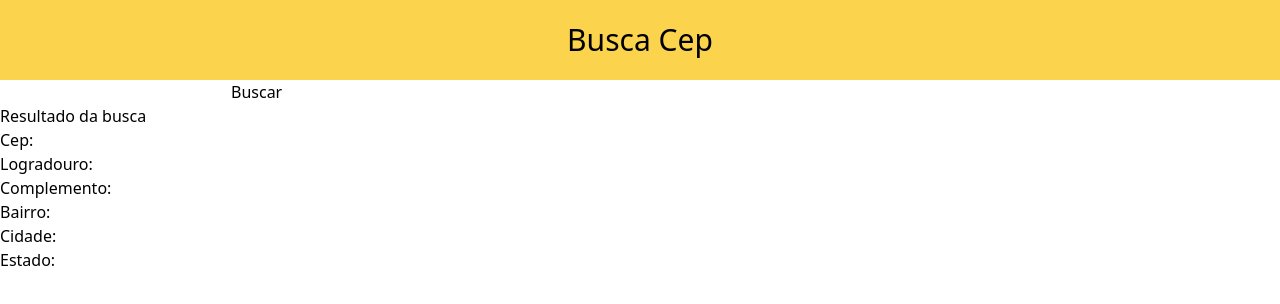
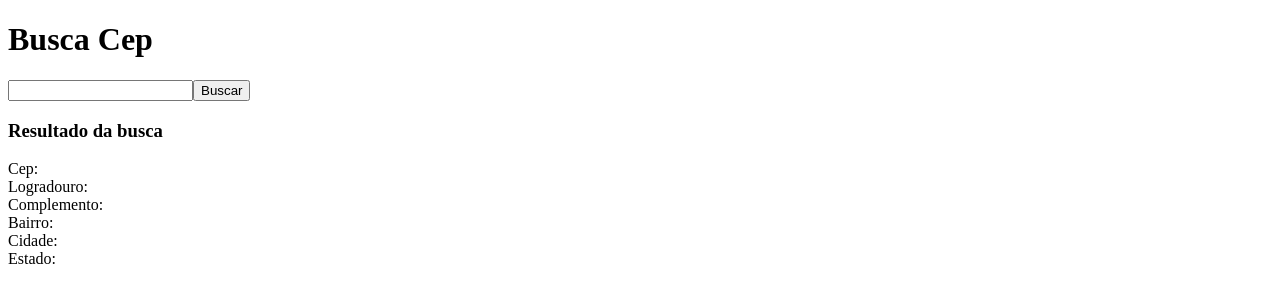
Before and after one commit to madruga665/busca-cep, a React (Create React App) app: page / in a window 1280 px wide. Shown: the top 304 px of the page. Built offline with nearby package versions, Linux system fonts and the light colour scheme.

Commit message:
desinstala o tailwind

```diff
--- a/craco.config.js
+++ /dev/null
@@ -1,10 +0,0 @@
-module.exports = {
-  style: {
-    postcss: {
-      plugins: [
-        require('tailwindcss'),
-        require('autoprefixer'),
-      ],
-    },
-  },
-}
--- a/src/components/Header.jsx
+++ b/src/components/Header.jsx
@@ -3,8 +3,8 @@ import React, { Component } from 'react'
 export default class Header extends Component {
   render() {
     return (
-      <div className="bg-yellow-300 w-100 h-20 flex flex-1 justify-center items-center">
-        <h1 className="text-3xl">Busca Cep</h1>
+      <div>
+        <h1>Busca Cep</h1>
       </div>
     )
   }
--- a/tailwind.config.js
+++ /dev/null
@@ -1,11 +0,0 @@
-module.exports = {
-  purge: ['./src/**/*.{js,jsx,ts,tsx}', './public/index.html'],
-  darkMode: false, // or 'media' or 'class'
-  theme: {
-    extend: {},
-  },
-  variants: {
-    extend: {},
-  },
-  plugins: [],
-}
```
Also changed, not shown: package.json (+3 -8 lines), src/setupTests.js (deleted, +0 -5 lines), 1 other file (tests, documents, lock files or other folders).
